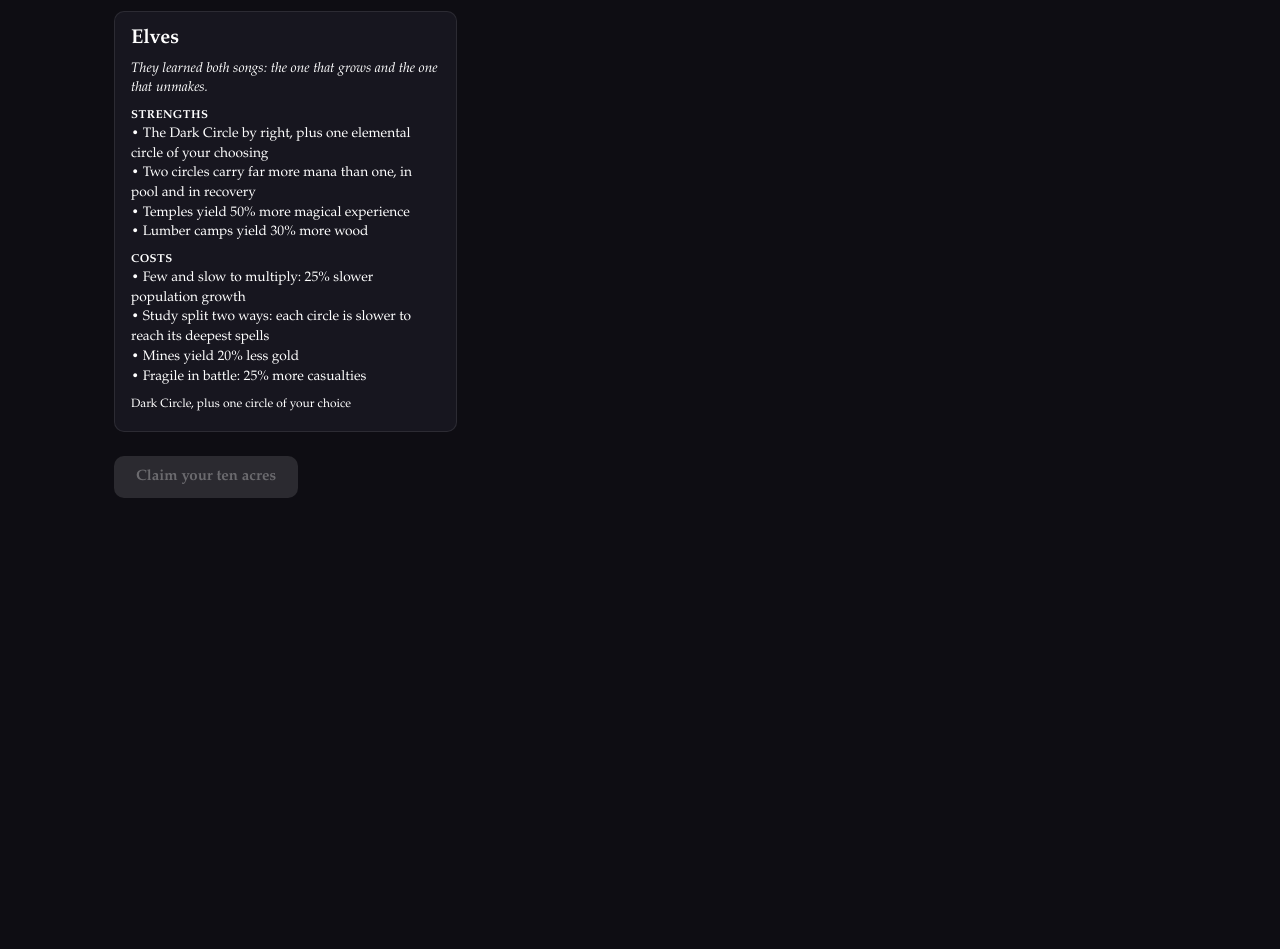
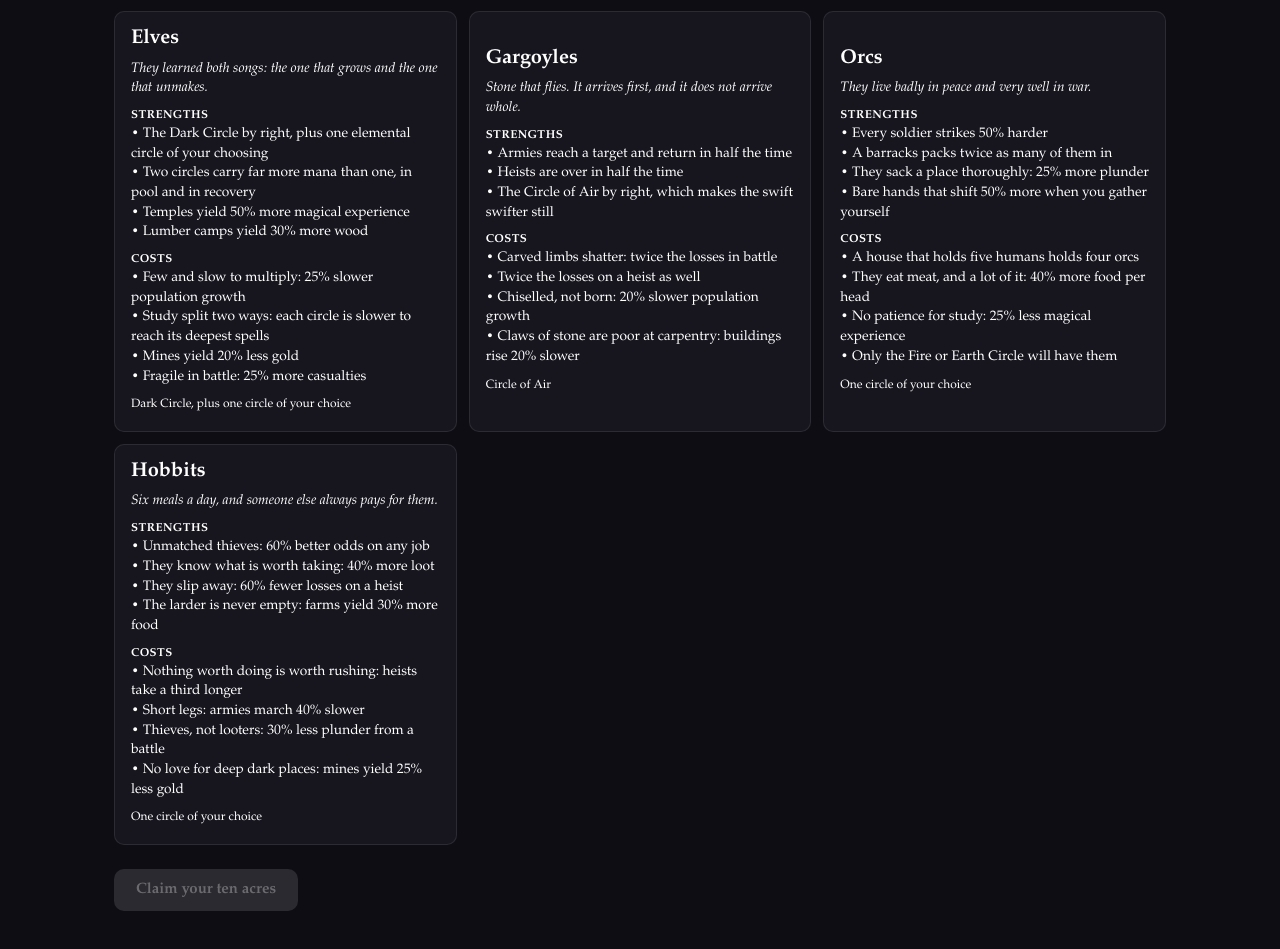
Before and after one commit to turtledev1/hainyah-incremental, a React (Vite) app: page / in a window 1280 px wide. Shown: the part 581-1530 px from the top of the page. Before the commit the page ends 1119 px from the top, so only its background shows below. Built offline with nearby package versions, Linux system fonts and the light colour scheme.

Commit message:
feat: add gargoyles, orcs and hobbits

```diff
--- a/src/game/content/races.ts
+++ b/src/game/content/races.ts
@@ -57,4 +57,53 @@ export const RACE_DEFINITIONS: readonly RaceDefinition[] = [
       { target: 'warfare.casualtyRate', operation: 'multiply', value: 1.25 },
     ],
   },
+  {
+    id: 'gargoyle',
+    magicCircleAccess: { grantedCircleIds: ['air'], chosenCircleCount: 0, choosableCircleIds: [] },
+    modifiers: [
+      { target: 'warfare.travelSpeed', operation: 'multiply', value: 2 },
+      { target: 'thievery.speed', operation: 'multiply', value: 2 },
+      { target: 'warfare.casualtyRate', operation: 'multiply', value: 2 },
+      { target: 'thievery.casualtyRate', operation: 'multiply', value: 2 },
+      { target: 'populationGrowthRate', operation: 'multiply', value: 0.8 },
+      { target: 'constructionSpeed', operation: 'multiply', value: 0.8 },
+    ],
+  },
+  {
+    id: 'orc',
+    magicCircleAccess: {
+      grantedCircleIds: [],
+      chosenCircleCount: 1,
+      choosableCircleIds: ['fire', 'earth'],
+    },
+    /** Soldiers come out of the housing-capped pool, so army capacity pays the housing penalty back. */
+    modifiers: [
+      { target: 'warfare.attackPower', operation: 'multiply', value: 1.5 },
+      { target: 'capacity.army', operation: 'multiply', value: 2 },
+      { target: 'warfare.plunder', operation: 'multiply', value: 1.25 },
+      { target: 'manualGatherYield', operation: 'multiply', value: 1.5 },
+      { target: 'capacity.population', operation: 'multiply', value: 0.8 },
+      { target: 'consumption.food', operation: 'multiply', value: 1.4 },
+      { target: 'magic.experienceGain', operation: 'multiply', value: 0.75 },
+    ],
+  },
+  {
+    id: 'hobbit',
+    magicCircleAccess: {
+      grantedCircleIds: [],
+      chosenCircleCount: 1,
+      choosableCircleIds: ['air', 'water', 'earth'],
+    },
+    /** Never attack power: a realm that cannot take the first place on ten acres never gets more. */
+    modifiers: [
+      { target: 'thievery.successChance', operation: 'multiply', value: 1.6 },
+      { target: 'thievery.loot', operation: 'multiply', value: 1.4 },
+      { target: 'thievery.casualtyRate', operation: 'multiply', value: 0.4 },
+      { target: 'buildingOutput.farm', operation: 'multiply', value: 1.3 },
+      { target: 'thievery.speed', operation: 'multiply', value: 0.75 },
+      { target: 'warfare.travelSpeed', operation: 'multiply', value: 0.6 },
+      { target: 'warfare.plunder', operation: 'multiply', value: 0.7 },
+      { target: 'buildingOutput.mine', operation: 'multiply', value: 0.75 },
+    ],
+  },
 ]
--- a/src/game/model/ids.ts
+++ b/src/game/model/ids.ts
@@ -23,7 +23,7 @@ export const BUILDING_IDS: readonly BuildingId[] = [
   'temple',
 ]
 
-export type RaceId = 'human' | 'dwarf' | 'undead' | 'elf'
+export type RaceId = 'human' | 'dwarf' | 'undead' | 'elf' | 'gargoyle' | 'orc' | 'hobbit'
 
 export type MagicCircleId = 'fire' | 'air' | 'water' | 'earth' | 'dark'
 
--- a/src/i18n/locales/enContent.ts
+++ b/src/i18n/locales/enContent.ts
@@ -76,6 +76,53 @@ export const EN_CONTENT = {
         'Study split two ways: each circle is slower to reach its deepest spells',
         'Mines yield 20% less gold',
         'Fragile in battle: 25% more casualties',
+      ],
+    },
+    gargoyle: {
+      name: 'Gargoyles',
+      tagline: 'Stone that flies. It arrives first, and it does not arrive whole.',
+      advantages: [
+        'Armies reach a target and return in half the time',
+        'Heists are over in half the time',
+        'The Circle of Air by right, which makes the swift swifter still',
+      ],
+      disadvantages: [
+        'Carved limbs shatter: twice the losses in battle',
+        'Twice the losses on a heist as well',
+        'Chiselled, not born: 20% slower population growth',
+        'Claws of stone are poor at carpentry: buildings rise 20% slower',
+      ],
+    },
+    orc: {
+      name: 'Orcs',
+      tagline: 'They live badly in peace and very well in war.',
+      advantages: [
+        'Every soldier strikes 50% harder',
+        'A barracks packs twice as many of them in',
+        'They sack a place thoroughly: 25% more plunder',
+        'Bare hands that shift 50% more when you gather yourself',
+      ],
+      disadvantages: [
+        'A house that holds five humans holds four orcs',
+        'They eat meat, and a lot of it: 40% more food per head',
+        'No patience for study: 25% less magical experience',
+        'Only the Fire or Earth Circle will have them',
+      ],
+    },
+    hobbit: {
+      name: 'Hobbits',
+      tagline: 'Six meals a day, and someone else always pays for them.',
+      advantages: [
+        'Unmatched thieves: 60% better odds on any job',
+        'They know what is worth taking: 40% more loot',
+        'They slip away: 60% fewer losses on a heist',
+        'The larder is never empty: farms yield 30% more food',
+      ],
+      disadvantages: [
+        'Nothing worth doing is worth rushing: heists take a third longer',
+        'Short legs: armies march 40% slower',
+        'Thieves, not looters: 30% less plunder from a battle',
+        'No love for deep dark places: mines yield 25% less gold',
       ],
     },
   },
--- a/src/i18n/locales/frContent.ts
+++ b/src/i18n/locales/frContent.ts
@@ -76,6 +76,53 @@ export const FR_CONTENT = {
         'Étude partagée en deux : chaque cercle atteint plus tard ses sorts profonds',
         'Les mines rendent 20 % d’or en moins',
         'Fragiles au combat : 25 % de pertes en plus',
+      ],
+    },
+    gargoyle: {
+      name: 'Gargouilles',
+      tagline: 'De la pierre qui vole. Elle arrive la première, et elle n’arrive pas entière.',
+      advantages: [
+        'Les armées atteignent leur cible et rentrent en deux fois moins de temps',
+        'Les larcins sont bouclés en deux fois moins de temps',
+        'Le Cercle de l’Air de droit, qui rend les rapides plus rapides encore',
+      ],
+      disadvantages: [
+        'Les membres taillés se brisent : deux fois plus de pertes au combat',
+        'Deux fois plus de pertes en larcin également',
+        'Sculptées, non enfantées : croissance 20 % plus lente',
+        'Des griffes de pierre charpentent mal : bâtiments 20 % plus lents à dresser',
+      ],
+    },
+    orc: {
+      name: 'Orques',
+      tagline: 'Ils vivent mal en paix et très bien en guerre.',
+      advantages: [
+        'Chaque soldat frappe 50 % plus fort',
+        'Une caserne en entasse deux fois plus',
+        'Ils pillent une place à fond : 25 % de butin en plus',
+        'Des mains nues qui ramassent 50 % de plus quand vous récoltez vous-même',
+      ],
+      disadvantages: [
+        'Une maison qui loge cinq humains loge quatre orques',
+        'Ils mangent de la viande, et beaucoup : 40 % de nourriture en plus par tête',
+        'Aucune patience pour l’étude : 25 % d’expérience magique en moins',
+        'Seuls les Cercles du Feu ou de la Terre les accueillent',
+      ],
+    },
+    hobbit: {
+      name: 'Hobbits',
+      tagline: 'Six repas par jour, et c’est toujours un autre qui les paie.',
+      advantages: [
+        'Voleurs sans égal : 60 % de chances en plus sur n’importe quel coup',
+        'Ils savent ce qui vaut d’être pris : 40 % de butin en plus',
+        'Ils s’éclipsent : 60 % de pertes en moins en larcin',
+        'Le cellier n’est jamais vide : les fermes rendent 30 % de nourriture en plus',
+      ],
+      disadvantages: [
+        'Rien qui vaille la peine ne se bâcle : les larcins durent un tiers plus longtemps',
+        'Jambes courtes : les armées marchent 40 % plus lentement',
+        'Voleurs, non pillards : 30 % de butin en moins après une bataille',
+        'Aucun goût pour les profondeurs obscures : les mines rendent 25 % d’or en moins',
       ],
     },
   },
```
Also changed, not shown: scripts/simulateRun.ts (+134 -17 lines), 1 other file (tests, documents, lock files or other folders).
